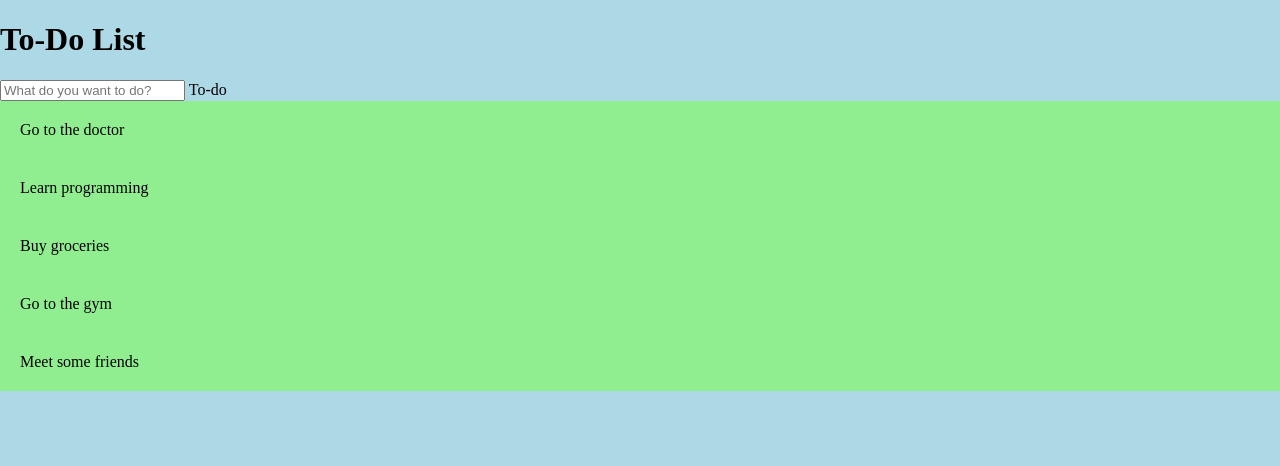
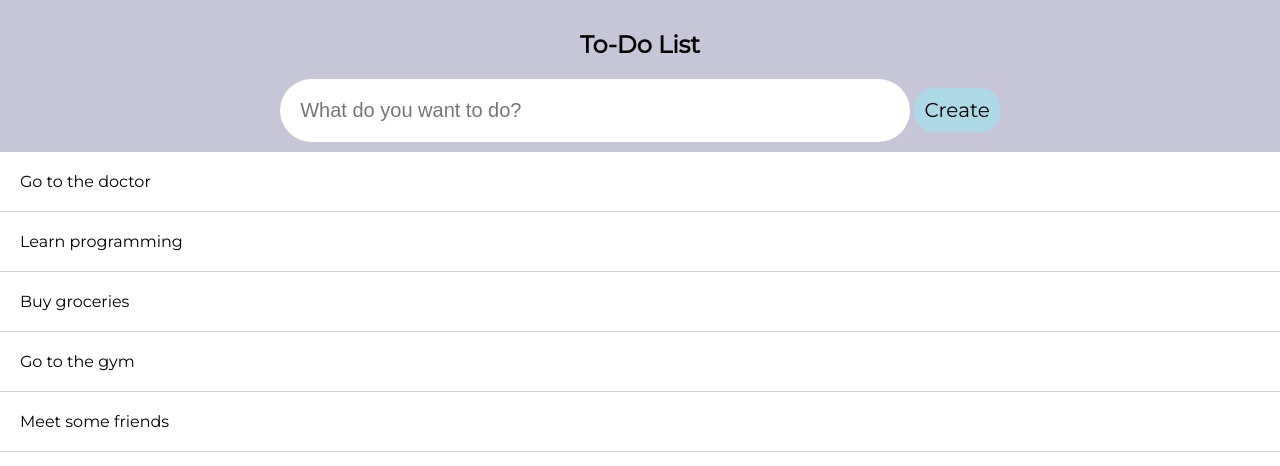
Before and after one commit to Alen002/todolist, a plain HTML site: page index.html in a window 1280 px wide. Drawn offline with Linux system fonts and the light colour scheme.

Commit message:
add task functionality implemented

```diff
--- a/index.html
+++ b/index.html
@@ -5,15 +5,15 @@
     <meta name="viewport" content="width=device-width, initial-scale=1.0">
     <meta http-equiv="X-UA-Compatible" content="ie=edge">
     <link rel="stylesheet" href="../style.css">
+    <link href="https://fonts.googleapis.com/css?family=Montserrat&display=swap" rel="stylesheet">
     <title>To-Do List</title>
 </head>
 <body>
     <div class="container"><!-- start of container -->
         <div class="header" id="header"><!-- start of header-->
-
-            <h1>To-Do List</h1>
+            <h2>To-Do List</h2>
             <input type="text" id="input-text" placeholder="What do you want to do?">
-            <span class="create-button">To-do</span>
+            <span id="button-create" onclick="createTodo()">Create</span>
         </div><!-- /end of header -->
 
         <ul id="list">
--- a/script.js
+++ b/script.js
@@ -0,0 +1,6 @@
+function createTodo () {
+    let list = document.querySelector('#list');
+    let newTodo = document.createElement('li');
+
+    list.appendChild(newTodo).innerHTML = document.querySelector('#input-text').value
+}
--- a/style.css
+++ b/style.css
@@ -1,23 +1,44 @@
 body {
-    background: lightblue;
+    background: white;
     padding: 0;
     margin: 0;
     min-width: 300px;
+    font-family: 'Montserrat', sans-serif; /*google font Montserrat */
 }
 
 * {
     box-sizing: border-box;
 }
 
+.header {
+    background: rgb(198, 198, 216);
+    padding: 10px;
+    text-align: center;
+}
+
+.header:after {
+    content: '';
+    display: table;
+    clear: both;
+}
+
+input {
+    width: 50%;
+    padding: 20px;
+    font-size: 20px;
+    border-radius: 40px;
+    border-style: none;
+    float: center;
+}
+
 ul {
     margin: 0;
     padding: 0;
-
 }
 
 ul li {
     position: relative;
-    background: lightgreen;
+    background: #FFFFFF;
     list-style-type: none;
     cursor: pointer;
     padding: 20px 20px 20px 20px;
@@ -27,4 +48,27 @@ ul li {
     user-select: none;
     -webkit-user-select: none;
     -moz-user-select: none;
+    border-bottom: solid 0.4px lightgrey;
 }
+
+ul li:hover {
+    background: rgb(120, 120, 136);
+}
+
+#button-create {
+    border: none;
+    border: solid 10px lightblue;
+    border-radius: 20px;
+    background: lightblue;
+    font-size: 20px;
+    transition: 1s;
+    cursor: pointer;
+    user-select: none;
+    -webkit-user-select: none;
+    -moz-user-select: none;
+}
+
+#button-create:hover {
+    background: lightgreen;
+    border: solid 10px lightgreen;
+}
```
